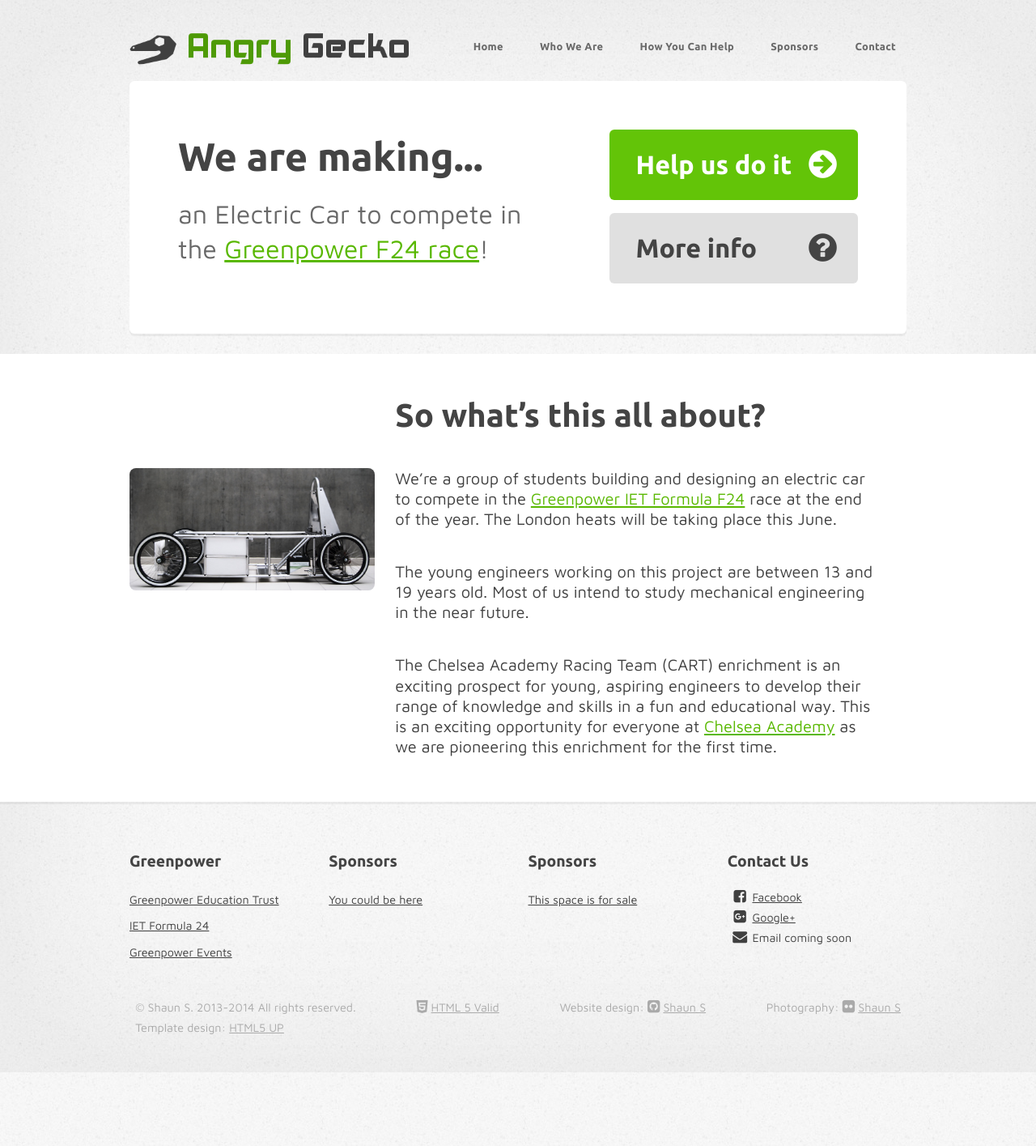
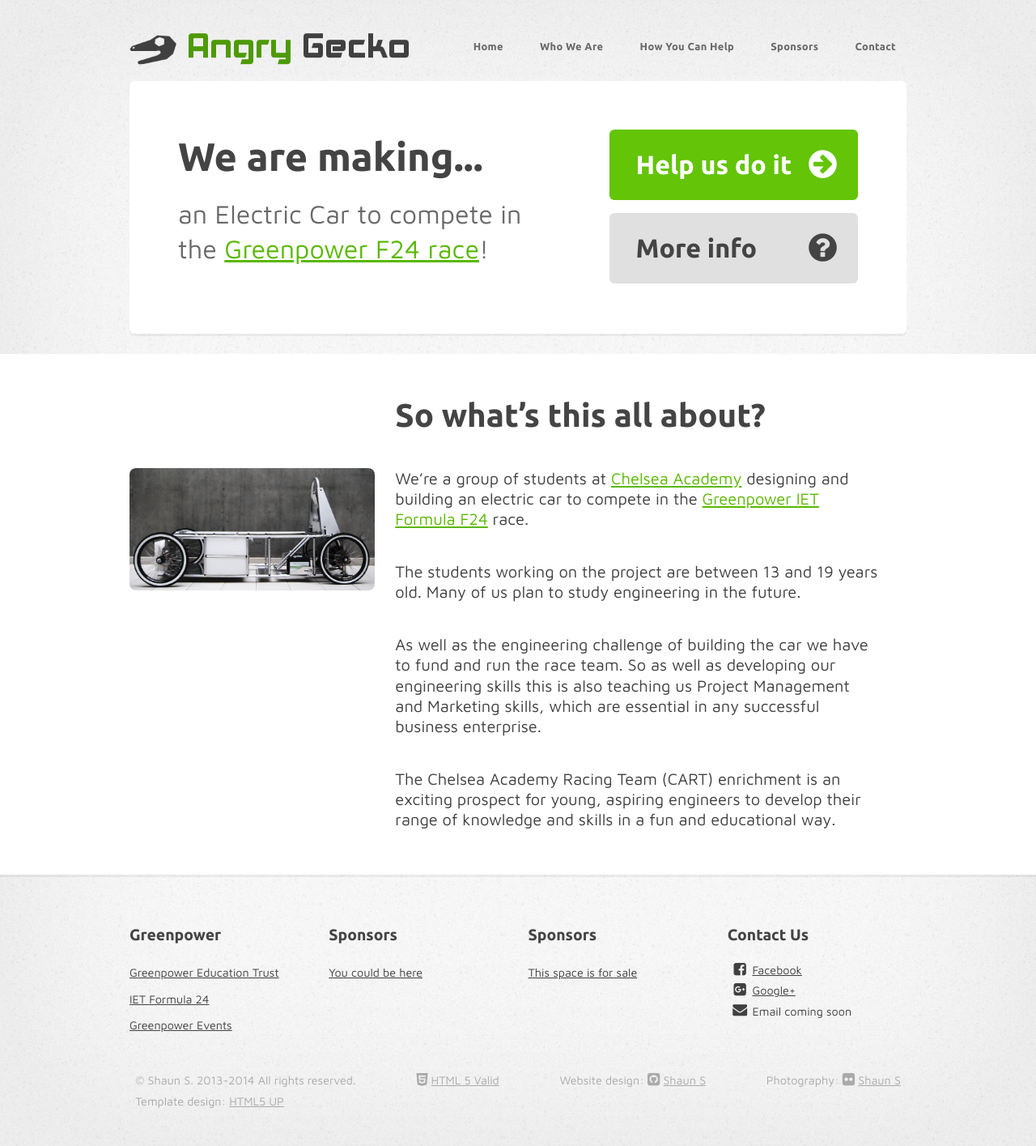
Before and after one commit to theCART/theCART.github.io, a Jekyll site: the page built from index.md, in a window 1280 px wide. Shown: the whole page at 81% size. Built offline with Jekyll 4.4.1, drawn with Linux system fonts in a browser that asks for light colours; nearby versions of some CDN libraries; library files that are not in the unit come from our copies; Markdown is read by kramdown in place of the engine named in the settings; before the commit the page ends 1324 px from its top, so only the background shows below that.

Commit message:
updated home page

```diff
--- a/index.md
+++ b/index.md
@@ -14,8 +14,10 @@ sidebar_content: |
 ---
 ## So what's this all about?
 
-We’re a group of students building and designing an electric car to compete in the [Greenpower IET Formula F24](http://www.greenpower.co.uk/racing/formula24) race at the end of the year. The London heats will be taking place this June.
+We’re a group of students at [Chelsea Academy](http://chelsea-academy.org/) designing and building an electric car to compete in the [Greenpower IET Formula F24](http://www.greenpower.co.uk/racing/formula24) race.
 
-The young engineers working on this project are between 13 and 19 years old. Most of us intend to study mechanical engineering in the near future.
+The students working on the project are between 13 and 19 years old. Many of us plan to study engineering in the future.
 
-The Chelsea Academy Racing Team (CART) enrichment is an exciting prospect for young, aspiring engineers to develop their range of knowledge and skills in a fun and educational way. This is an exciting opportunity for everyone at [Chelsea Academy](http://chelsea-academy.org/) as we are pioneering this enrichment for the first time.
+As well as the engineering challenge of building the car we have to fund and run the race team. So as well as developing our engineering skills this is also teaching us Project Management and Marketing skills, which are essential in any successful business enterprise.
+
+The Chelsea Academy Racing Team (CART) enrichment is an exciting prospect for young, aspiring engineers to develop their range of knowledge and skills in a fun and educational way.
```
